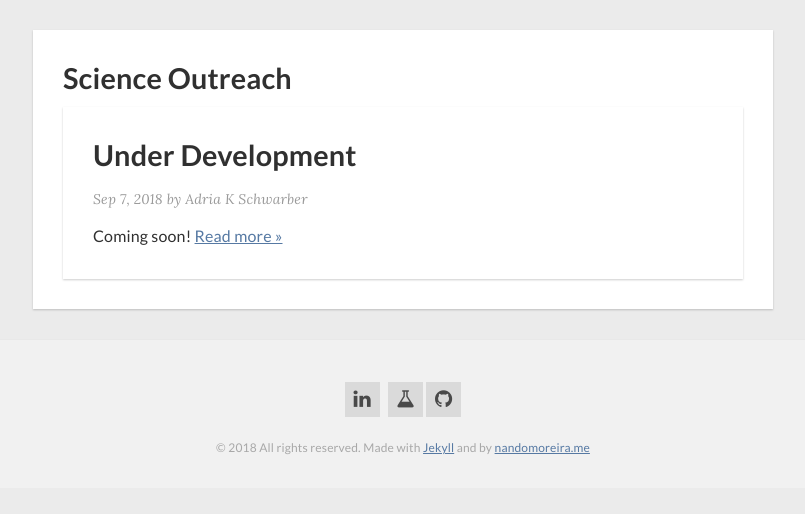
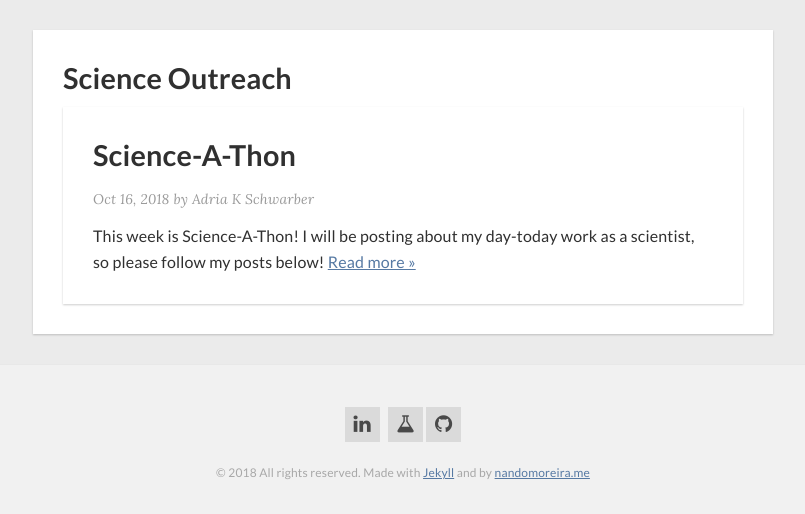
Before and after one commit to akschw04/akschw04.github.io, a Jekyll site: the page built from blog.html, in a window 1280 px wide. Shown: the part 464-978 px from the top of the page, without its empty margins (237-1042 px from the left). Built offline with Jekyll 4.4.1, drawn with Linux system fonts in a browser that asks for light colours; nearby versions of some CDN libraries; before the commit the page ends 952 px from its top, so only the background shows below that.

Commit message:
Science-A-Thon

```diff
--- a/_posts/2018-09-07-Introduction.md
+++ b/_posts/2018-09-07-Introduction.md
@@ -1,9 +1,9 @@
 ---
-title: Under Development
+title: Science-A-Thon
 author: Adria K Schwarber
-date: 2018-09-07
+date: 2018-10-16
 layout: post
 comments: true
 ---
 
-# Coming soon!
+# This week is Science-A-Thon! I will be posting about my day-today work as a scientist, so please follow my posts below!
```
